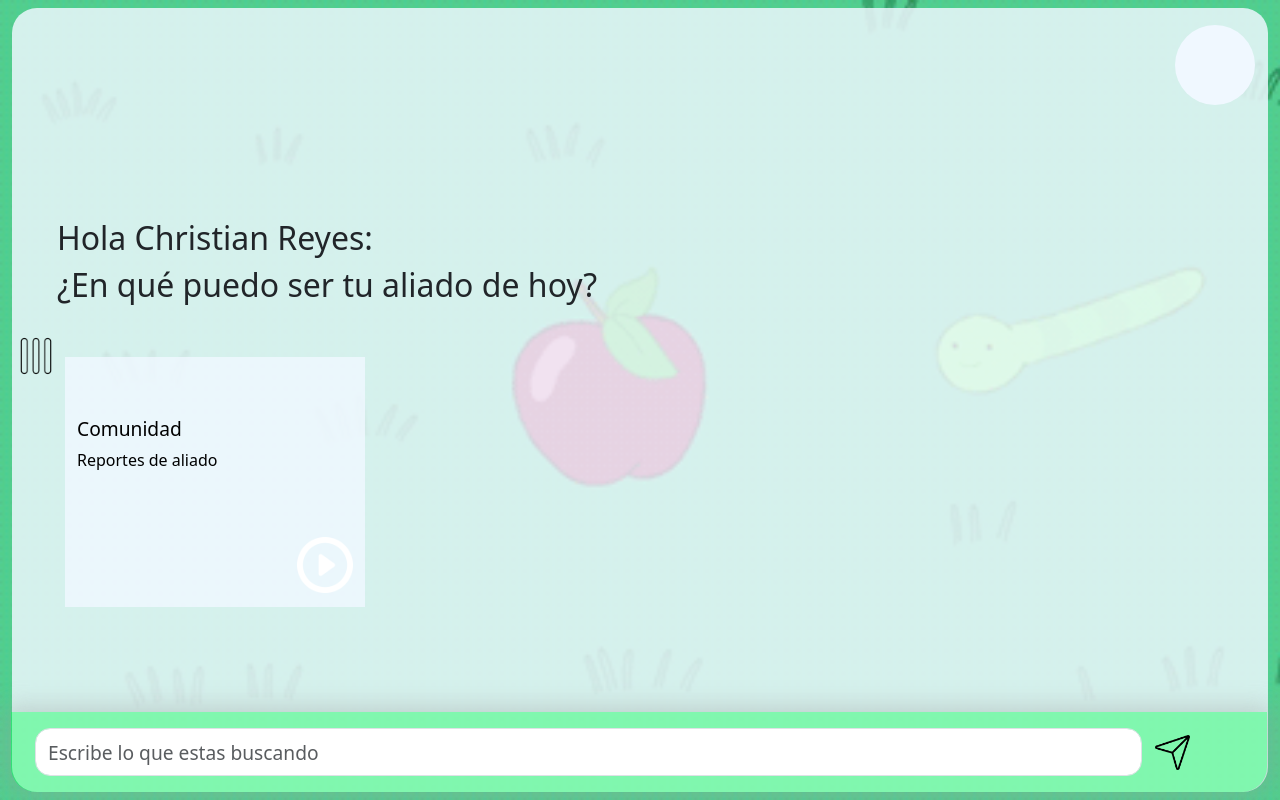
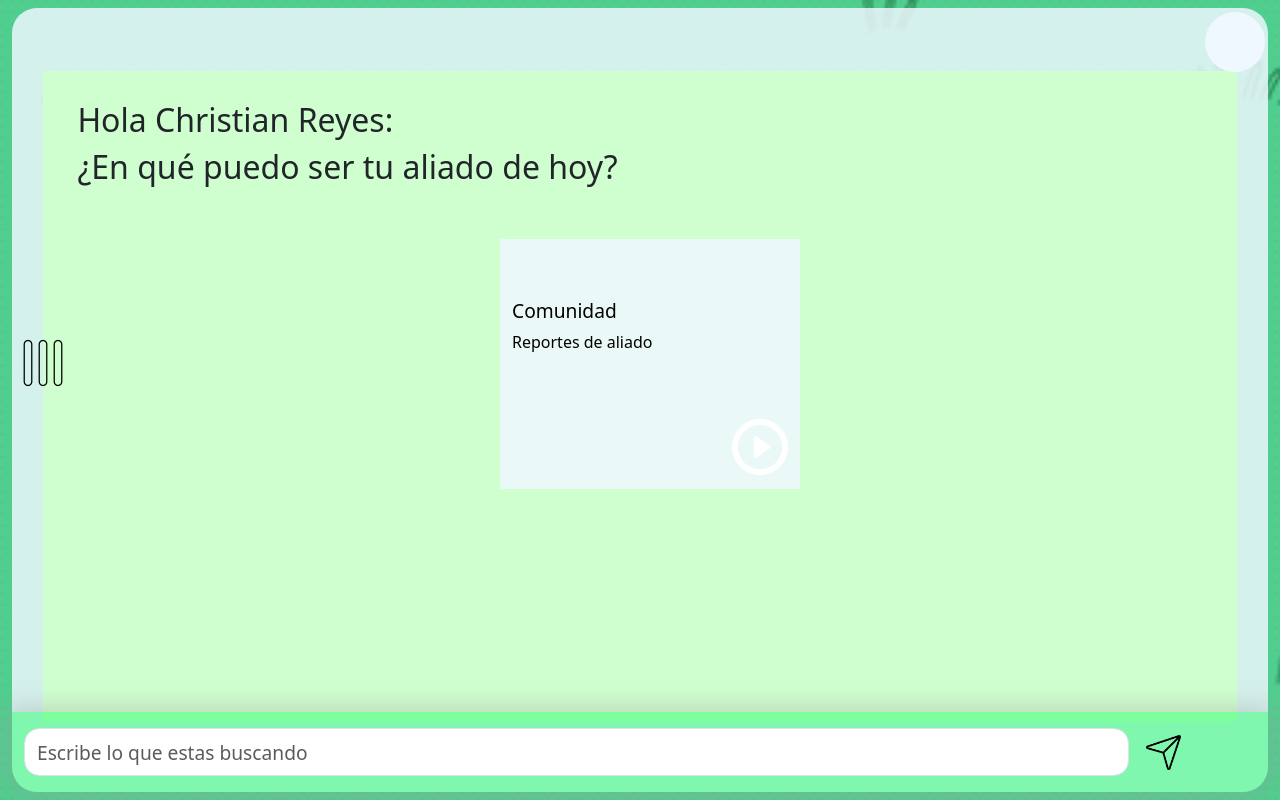
Before and after one commit to Christianguarnerosx/Antiacosoalm, a PHP site: page /Principalalm.php in a window 1280 px wide. Run offline with PHP 8.4, Linux system fonts and the light colour scheme; a user stored in the database is signed in; data comes from the database, SQL or seed files in the repository; some libraries are stand-ins or nearby versions.

Commit message:
Catorceavo commit

```diff
--- a/Cliente/Principalalm.php
+++ b/Cliente/Principalalm.php
@@ -36,24 +36,24 @@ session_start();
             <div class="col centrar" id="principalalm-contenedor">
                 <!--Botones que activan menus/extras sobre el contenedro principal porque si se ponen en las columnas obvio no aparecerian -->
                 <button type="button" id="btn-menu-principalalm" class="btn-transparente" data-bs-toggle="collapse" data-bs-target="#colmenuprincipalalm" aria-expanded="false" aria-controls="colmenuprincipalalm">
-                    <img src="imagenes/iconos/menudesactivado.png" class="icono-m rotar-90" alt="">
+                    <img src="imagenes/iconos/menudesactivado.png" class="icono-btn rotar-90" alt="">
                 </button>
                 <button type="button" id="btn-extras-principalalm" class="btn-transparente" data-bs-toggle="collapse" data-bs-target="#colconfigprincipalalm" aria-expanded="false" aria-controls="colconfigprincipalalm">
-                    <img class="icono-avatar-m" src="<?php include("../Servidor/funciones_session/session_avatar.php"); ?>" alt=""> <!--Se obtiene el avatar con php -->
+                    <img class="icono-btn" src="<?php include("../Servidor/funciones_session/session_avatar.php"); ?>" alt=""> <!--Se obtiene el avatar con php la clse icono avatar hace referencia al 100% del padre(el tama;o del boton)-->
                 </button>
 
-                <!--1 contenedor principal ya el contenido de enmedio/principal de la interfaz-->
-                <section id="principalalm-cuadro" class="cuadro-fondo blanco-transparente borde-r-m"> <!--El id se ha utilizado para poner su position relative y asi sea refremcia de otros elementos-->
+                <!--1 contenedor de cuadro blanco ya el contenido de enmedio/principal de la interfaz-->
+                <section id="principalalm-cuadro" class="cuadro-fondo centrar blanco-transparente borde-r-m"> <!--El id se ha utilizado para poner su position relative y asi sea refremcia de otros elementos-->
                     <!--Logo del contenedor de contenido de enmedio-->
                     <img id="principalalm-logo" class="logo-c" src="imagenes/logos/logoaliadoshorizontal.gif" alt="">
                     <!--Contenedor principal (central) de todos los componentes de la interfaz-->
 
-                    <!-- a este main se le aplicara un scroll en y cuando el contenido se deborde, solo se oculta el scroll x y se asigna un tama;o-->
-                    <main id="principalalm-main" class="row centrar"> <!--Para que pueda funcionar el centrar y evitar otro juego de col y row, se convierte el main en row y centramos su contenido-->
+                    <!-- Este es el contendor de las card/opciones que muestras acciones de la app en la interfaz principal-->
+                    <!-- A este main se le aplicara un scroll en y cuando el contenido se deborde, solo se oculta el scroll x y se asigna un tama;o-->
+                    <main id="principalalm-main" class="row"> <!--Para que pueda funcionar el centrar y evitar otro juego de col y row, se convierte el main en row y centramos su contenido-->
                         <div class="col">
-                            <div class="row centrar espacio-left-c">
+                            <div class="row centrar espacio-top-c espacio-left-c">
                                 <!--Fila/seccion de titulos y subtitulos-->
-                                <div class="row espacio-left-c">
                                 <h1 class="titulo-m"><!--Mensaje de bienvenida con nombre. Aqui se obtiene el nombre haciendo referencia a la variable sesion (que tiene el id (obtenido en autenticar)) y consultando en el php de abajo -->
                                     Hola <?Php include("../Servidor/funciones_session/session_nombreapa.php") ?>: <!--Mandamos a trear una funcion que obtienen el nombre de la session iniciada (Para esto se debe corroborar si se inicio la session_start en este documento)-->
                                 </h1>
@@ -61,7 +61,7 @@ session_start();
                             </div>
 
                             <!--fila/seccion de cards de opciones rapidas (Sera el contenedor y podra aguantar demasiadas tarjetas (elementos tipo a))-->
-                                <div class="row espacio-top-c espacio-left-c"> <!--Seccion de card de opciones principalalm-->
+                            <div class="row espacio-top-c centrar"> <!--Seccion de card de opciones principalalm-->
                                 <!--Tarjeta de opciones de inicio/ en inetrfaz principal-->
                                 <a href="" class="card-principalalm blanco-solido decoracion-no hover-btn"> <!-- Esta Es la tarjeta tipo a, para que sea un link cuando le den click, el espacion parq ue existan entre ellas no funciona si le pones la class espacio top, se agrego al class card perosnalizado-->
                                     <div class="row espacio-top-m"><!--Fila de texto de la card-->
@@ -72,11 +72,14 @@ session_start();
                                 </a>
                             </div>
 
+                        </div>
+                    </main>
+
                     <!--Barra de busqueda-->
                     <!--Form para mandar info por el action-->
                     <!--Contenedor de buscar/entrada de principalalm contiene el input y el boton-->
-                                <div id="principalalm-barra-busqueda" class="row"> <!--(al estar rl form se centra en el ya que es el "contenedor padre")Centra los elementos tomando como referencia al contenedor/fila padre la fila que los contiene-->
-                                    <form class="centrar" action="" method="post"> <!-- Hacer la connexion para mandar donde diga el action -->
+                    <div id="principalalm-barra-busqueda" class="row"> <!--(al estar el form se centra en el ya que es el "contenedor padre")Centra los elementos tomando como referencia al contenedor/fila padre la fila que los contiene-->
+                        <form class="row centrar" action="" method="post"> <!-- Hacer la connexion para mandar donde diga el action -->
                             <div class="col">
                                 <input class="form-control text-m borde-r-c" id="principalalm-input-busqueda" type="text" placeholder="Escribe lo que estas buscando" aria-label="">
                             </div>
@@ -87,10 +90,6 @@ session_start();
                             </div>
                         </form>
                     </div>
-
-                            </div>
-                        </div>
-                    </main>
                 </section>
             </div>
 
--- a/Cliente/css/estilos.css
+++ b/Cliente/css/estilos.css
@@ -12,7 +12,7 @@
 /*Este tipo de clases se utilizan para poder ser reutilizables en cualquier elemento y no declarar el mismo estilo una y otra vez a cada elemento
 haciendo mas reciclabe el codigo*/
 
-/*Scroll*/
+/*Cambiar de dise;o a todo el Scroll en toda la interfaz*/
 ::-webkit-scrollbar {
   width: 5px; /* Grosor de la barra */
   height: 10px; /* Grosor de la barra */
@@ -278,7 +278,7 @@ haciendo mas reciclabe el codigo*/
 }
 
 /*Este tipo de icono involucra al vatar y para darle formato circular al avatar le ponemos el border de 100% como el de su contenedor padre*/
-.icono-avatar-m {
+.icono-btn {
   width: 100%; /*Obtiene el 100 del tamaño de su contenedor padre que es el boton(El 1005 del tamaño del bopto y asi actura junto con el boton)*/
   border-radius: 100%;
 }
@@ -619,12 +619,13 @@ Asi logras evadir lo de position y z index en los elementos*/
 
 /*Posicio relative para que otros elementos que sean absolutes partan de esta refrencia a la hora de hacer left o rigth (en fin de ubicar a un elemento de esta forma estatico por lo regular)*/
 #principalalm-cuadro {
-  position: relative;
+  position: relative; /*Relative para que los elementos que utilicen absolute tomen como referencia a este (que es el padre)*/
+  width: 100%;
 }
 
 /*Boton de menu que esta en la interfaz principalalm que maneja posicion y duracion de transisioones de el boton*/
 #btn-menu-principalalm {
-  position: fixed; /*Se vuelve fixed para que se comporte de manera independiente al contenido*/
+  position: absolute; /*Se vuelve fixed para que se comporte de manera independiente al contenido*/
   z-index: 2; /*Se asigna un index 1 para poner encima/enfrente de todos los componentes la interfaz y siempre este arriba*/
   left: 5px; /*Cuando se cambia el valor de aqui, tambien se debera cambiar en la logica del menu pues van de la mano*/
   /*Cuando se cambia el valor de aqui, tambien se debera cambiar en la logica del menu pues van de la mano*/
@@ -632,31 +633,61 @@ Asi logras evadir lo de position y z index en los elementos*/
   transition: 0.4s ease-out;
 }
 
+/*Asignado par ser responsivo a que tipo de resolucion de pantalla tenga, para que en telefono sea mas alto*/
+@media (max-width: 500px) {
+  #btn-menu-principalalm {
+    width: 50px;
+  }
+}
+
 /*Boton de extras que esta en la interfaz principalalm que maneja posicion y duracion de transisioones de el boton*/
 #btn-extras-principalalm {
-  position: fixed; /*Se vuelve fixed para que se comporte de manera independiente al contenido*/
+  position: absolute; /*Se vuelve fixed para que se comporte de manera independiente al contenido*/
   z-index: 3; /*Se asigna un index 3 para poner encima/enfrente de toda la interfaz y de la columna extras quer tiene un z index 2*/
-  right: 25px; /*Cuando se cambia el valor de aqui, tambien se debera cambiar en la logica del menu pues van de la mano*/
-  top: 25px; /*Cuando se cambia el valor de aqui, tambien se debera cambiar en la logica del menu pues van de la mano*/
-  width: 80px;
-  height: 80px;
+  right: 15px; /*Cuando se cambia el valor de aqui, tambien se debera cambiar en la logica del menu pues van de la mano*/
+  top: 12px; /*Cuando se cambia el valor de aqui, tambien se debera cambiar en la logica del menu pues van de la mano*/
+  width: 60px;
+  height: 60px;
   background-color: aliceblue;
   border-radius: 50%;
   transition: 0.35s;
 }
 
+/*Asignado par ser responsivo a que tipo de resolucion de pantalla tenga, para que en telefono sea mas alto*/
+@media (max-width: 500px) {
+  /*Boton de extras que esta en la interfaz principalalm que maneja posicion y duracion de transisioones de el boton*/
+  #btn-extras-principalalm {
+    width: 43px;
+    height: 43px;
+  }
+}
+
 /*Logo aliados top izq principalalm*/
 #principalalm-logo {
-  margin-top: -45px;
-  margin-left: 15px;
+  position: absolute; /*Absolute para tener como refrencia al contenedor padre que deberia tener una position relative*/
+  top: -50px;
+  left: 10px;
+  z-index: 1; /*Mantiene arriba del contenido pero denajo de los menus/configuraciones*/
+}
+
+/*Asignado par ser responsivo a que tipo de resolucion de pantalla tenga, para que en telefono sea mas alto*/
+@media (max-width: 500px) {
+  /*Logo aliados top izq principalalm*/
+  #principalalm-logo {
+    top: -20px;
+    width: 20%;
+  }
 }
 
 /*Contenedor donde va el contenido de enmedio, cards normalmente */
 #principalalm-main {
+  position: absolute;
+  bottom: 70px; /*Hace que el contenedor se fije desde abajo*/
+  height: 83%; /*Para que tenga un tama;o y posicion de contenedor adecuado y haga el efecto que salgan debajo de la barra de busqueda*/
+  width: 95%;
   overflow-y: auto; /*Permite el scroll de arriba a bajo*/
   overflow-x: hidden; /*esconde/bloquea el scroll de izq a derecha*/
-  height: 75vh; /*Para que tenga un tama;o de contenedor adecuado y haga el efecto que salgan debajo de la barra de busqueda*/
-  width: 100%;
+  background-color: rgb(207, 255, 207);
 }
 
 /*Tarjeta de opciones grande*/
@@ -700,16 +731,16 @@ Asi logras evadir lo de position y z index en los elementos*/
 #principalalm-icono-busqueda {
   width: 35px;
   height: 35px;
-  margin-left: -10px;
+  margin-left: -40px;
 }
 
 /*Asignado par ser responsivo a que tipo de resolucion de pantalla tenga, para que en telefono sea mas alto*/
 @media (max-width: 768px) {
   /*Asigna a el icono junto al input de busqueda principal el tama;o y posicion adecuados deseada en version pc*/
   #principalalm-icono-busqueda {
-    margin-right: -55px; /*Se hace asi y no left para que no afcete a las col (si tuviese left tomaria parte del input como parte del boton)*/
     width: 25px;
     height: 25px;
+    margin-right: -30px; /*Se hace asi y no left para que no afcete a las col (si tuviese left tomaria parte del input como parte del boton)*/
   }
 }
 
--- a/Cliente/js/logica_menu_principal.js
+++ b/Cliente/js/logica_menu_principal.js
@@ -29,7 +29,7 @@ document.getElementById("colconfigprincipalalm").addEventListener("show.bs.colla
     const mediaQuery = window.matchMedia("(max-width: 500px)"); /*Obtiene el valor de la pantalla y arigna un verificador antes del iof como match con el tamaño que quieras*/
 
     if (mediaQuery.matches) { /*si hace match o existe el match*/
-        document.getElementById("btn-extras-principalalm").style.right = "38vw"; /*Esta en resolucion de telefono y cambias la posicion del avatar*/
+        document.getElementById("btn-extras-principalalm").style.right = "42vw"; /*Esta en resolucion de telefono y cambias la posicion del avatar*/
     } else {
         document.getElementById("btn-extras-principalalm").style.right = "calc(48vw - 30px)"; /*Esta en posicion de pc entonces se asigna otra posicion*/
     }
@@ -38,7 +38,7 @@ document.getElementById("colconfigprincipalalm").addEventListener("show.bs.colla
 /*De la misma manera se aplica el event de hidden a la col que se quiera ocultar al agregarle el hide.bs,collapse*/
 document.getElementById("colconfigprincipalalm").addEventListener("hide.bs.collapse", function () {
     document.getElementById("btn-extras-principalalm").style.scale = "1"; /*Este ahce que se sobreponga a todo lo demas del contenido es como en canva/word "Traer/mandar adelante de todo (lo que este debajo de "1")*/
-    document.getElementById("btn-extras-principalalm").style.right = "25px";/*Esta es la medida que tiene en el css (Con la que comienza) Regresar a la misma posicion*/
-    document.getElementById("btn-extras-principalalm").style.top = "25px";/*Esta es la medida que tiene en el css (Con la que comienza) Regresar a la misma posicion*/
+    document.getElementById("btn-extras-principalalm").style.right = "15px";/*Esta es la medida que tiene en el css (Con la que comienza) Regresar a la misma posicion*/
+    document.getElementById("btn-extras-principalalm").style.top = "12px";/*Esta es la medida que tiene en el css (Con la que comienza) Regresar a la misma posicion*/
     document.getElementById("btn-extras-principalalm").style.rotate = "0deg"; /* Utilizado para dar la a animacionde girar*/
 });
```
Also changed, not shown: Cliente/imagenes/logos/logoaliadosescolares.gif (deleted), Cliente/imagenes/logos/logodscrg.png (deleted). Lines whose indentation alone changed are shown as unchanged.
